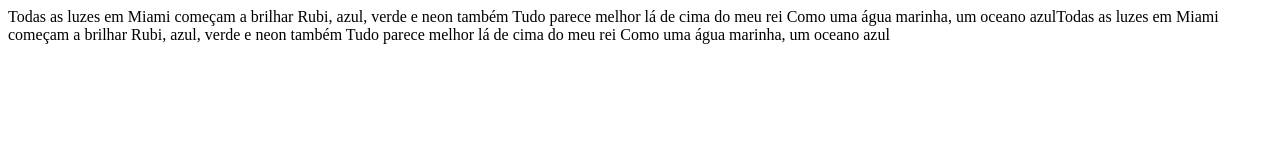
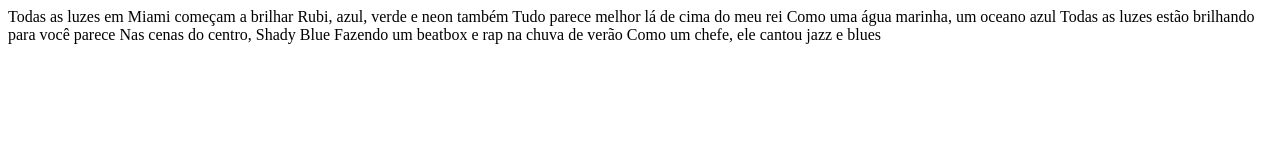
Before and after one commit to emillysantos0/site, a plain HTML site: page index.html in a window 1280 px wide. Drawn offline with Linux system fonts and the light colour scheme.

Commit message:
salvatore

```diff
--- a/index.html
+++ b/index.html
@@ -12,12 +12,13 @@
 
     Tudo parece melhor lá de cima do meu rei
 
-    Como uma água marinha, um oceano azulTodas as luzes em Miami começam a brilhar
+    Como uma água marinha, um oceano azul
+    Todas as luzes estão brilhando para você parece
 
-    Rubi, azul, verde e neon também
+Nas cenas do centro, Shady Blue
 
-    Tudo parece melhor lá de cima do meu rei
+Fazendo um beatbox e rap na chuva de verão
 
-    Como uma água marinha, um oceano azul
+Como um chefe, ele cantou jazz e blues
 </body>
 </html>
```
